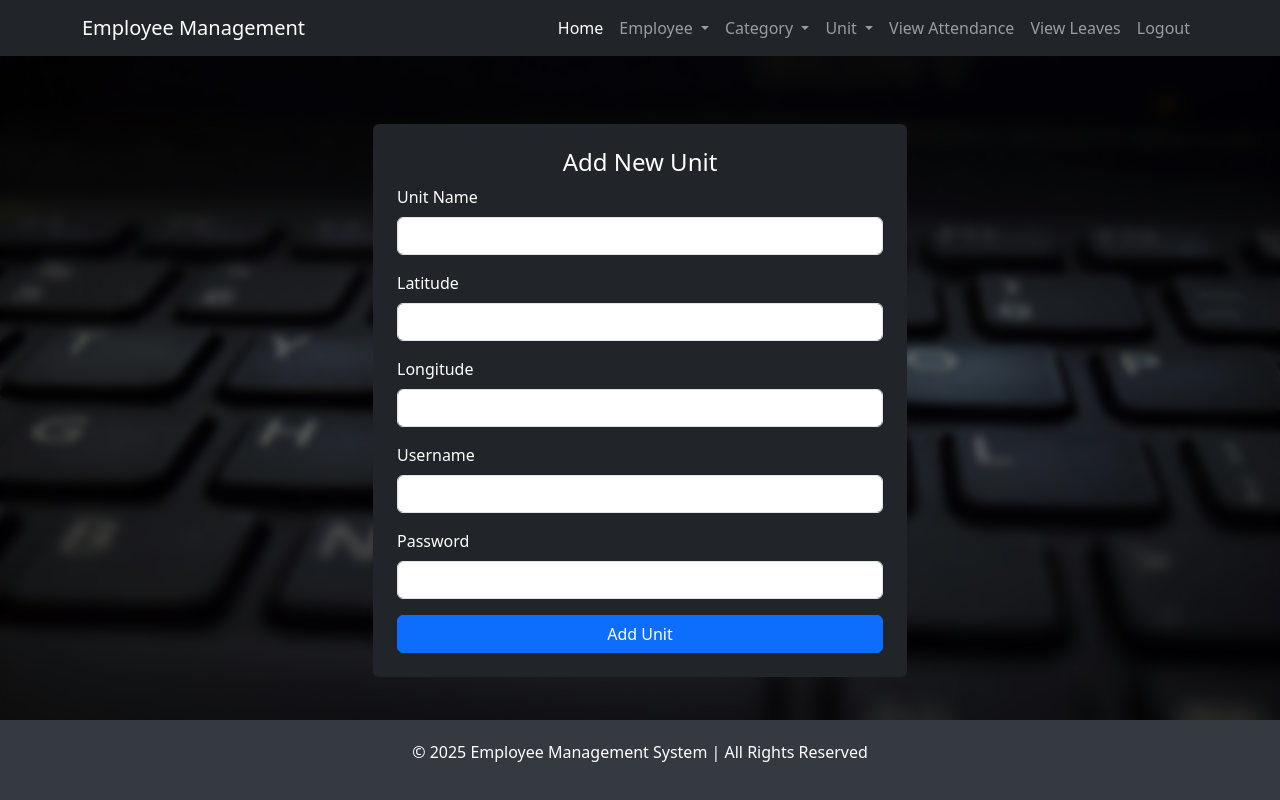
After one commit to shrmsarthak/EmployeeManagementSystemAdmin, a Flask app: page /add_unit in a window 1280 px wide. The commit adds this page. Run offline with Flask 3, Linux system fonts and the light colour scheme; the visitor is signed in with stand-in values (Sample User, id 1); parts of the project's set-up code (start-up, migrations or seed data) failed here and were passed over; some libraries are stand-ins or nearby versions.

Commit message:
unit added

```diff
--- a/app.py
+++ b/app.py
@@ -412,6 +412,96 @@ def delete_employee_category(categoryname):
 
     return redirect(url_for('view_employee_category'))
 
+@app.route('/add_unit', methods=['GET', 'POST'])
+def add_unit():
+    if 'logged_in' not in session:
+        return redirect(url_for('admin'))
+
+    if request.method == "POST":
+        unit_name = request.form["unit_name"]
+        latitude = request.form["latitude"]
+        longitude = request.form["longitude"]
+        username = request.form["username"]
+        password = request.form["password"]
+
+        new_unit = {
+            'unit_name': unit_name,
+            'latitude': latitude,
+            'longitude': longitude,
+            'username': username,
+            'password': password
+        }
+
+        try:
+            ref = db.reference(f'/units/{unit_name}')
+            existing_unit = ref.get()
+
+            if existing_unit:
+                flash('Unit with this name already exists!', 'warning')
+            else:
+                ref.set(new_unit)
+                flash('Unit added successfully!', 'success')
+
+        except Exception as e:
+            flash('Failed to add unit!', 'danger')
+
+    return render_template('add_unit.html')
+
+
+@app.route('/view_units')
+def view_units():
+    if 'logged_in' not in session:
+        return redirect(url_for('admin'))
+
+    ref = db.reference('units')
+    units = ref.get() or {}
+
+    return render_template('view_units.html', units=units)
+
+@app.route('/edit_unit/<string:unit_name>', methods=['GET', 'POST'])
+def edit_unit(unit_name):
+    if 'logged_in' not in session:
+        return redirect(url_for('admin'))
+
+    ref = db.reference(f'/units/{unit_name}')
+    unit = ref.get() or {}
+
+    if not unit:
+        flash('Unit not found!', 'danger')
+        return redirect(url_for('view_units'))
+
+    if request.method == "POST":
+        updated_data = {
+            'unit_name': request.form["unit_name"],
+            'latitude': request.form["latitude"],
+            'longitude': request.form["longitude"],
+            'username': request.form["username"],
+            'password': request.form["password"]
+        }
+
+        try:
+            ref.set(updated_data)
+            flash('Unit updated successfully!', 'success')
+            return redirect(url_for('view_units'))
+        except Exception as e:
+            flash('Failed to update unit!', 'danger')
+
+    return render_template('edit_unit.html', unit=unit)
+
+@app.route('/delete_unit/<string:unit_name>')
+def delete_unit(unit_name):
+    if 'logged_in' not in session:
+        return redirect(url_for('admin'))
+
+    ref = db.reference(f'/units/{unit_name}')
+
+    try:
+        ref.delete()
+        flash('Unit deleted successfully!', 'success')
+    except Exception as e:
+        flash('Failed to delete unit!', 'danger')
+
+    return redirect(url_for('view_units'))
 
 @app.route('/logout')
 def logout():
--- /dev/null
+++ b/templates/add_unit.html
@@ -0,0 +1,36 @@
+{% extends 'base.html' %}
+
+{% block content %}
+<div class="container mt-5">
+    <div class="row justify-content-center">
+        <div class="col-md-6">
+            <div class="card bg-dark text-white p-4">
+                <h4 class="text-center">Add New Unit</h4>
+                <form method="POST">
+                    <div class="mb-3">
+                        <label for="unit_name" class="form-label">Unit Name</label>
+                        <input type="text" class="form-control" id="unit_name" name="unit_name" required>
+                    </div>
+                    <div class="mb-3">
+                        <label for="latitude" class="form-label">Latitude</label>
+                        <input type="text" class="form-control" id="latitude" name="latitude" required>
+                    </div>
+                    <div class="mb-3">
+                        <label for="longitude" class="form-label">Longitude</label>
+                        <input type="text" class="form-control" id="longitude" name="longitude" required>
+                    </div>
+                    <div class="mb-3">
+                        <label for="username" class="form-label">Username</label>
+                        <input type="text" class="form-control" id="username" name="username" required>
+                    </div>
+                    <div class="mb-3">
+                        <label for="password" class="form-label">Password</label>
+                        <input type="password" class="form-control" id="password" name="password" required>
+                    </div>
+                    <button type="submit" class="btn btn-primary w-100">Add Unit</button>
+                </form>
+            </div>
+        </div>
+    </div>
+</div>
+{% endblock %}
--- a/templates/base.html
+++ b/templates/base.html
@@ -78,9 +78,7 @@
                             </ul>
                         </li>
 
-                        <!-- <li class="nav-item">
-                            <a class="nav-link" href="/add_employee">Add Employee</a>
-                        </li> -->
+
                         <li class="nav-item dropdown">
                             <a class="nav-link dropdown-toggle" href="#" id="categoryDropdown" role="button" data-bs-toggle="dropdown" aria-expanded="false">
                                 Category
@@ -90,6 +88,17 @@
                                 <li><a class="dropdown-item" href="/view_employee_category">View Employee Category</a></li>
                             </ul>
                         </li>
+
+                        <li class="nav-item dropdown">
+                            <a class="nav-link dropdown-toggle" href="#" id="unitDropdown" role="button" data-bs-toggle="dropdown" aria-expanded="false">
+                                Unit
+                            </a>
+                            <ul class="dropdown-menu" aria-labelledby="unitDropdown">
+                                <li><a class="dropdown-item" href="/add_unit">Add Unit</a></li>
+                                <li><a class="dropdown-item" href="/view_units">View Units</a></li>
+                            </ul>
+                        </li>
+
                         <li class="nav-item">
                             <a class="nav-link" href="/view_attendance">View Attendance</a>
                         </li>
```
Also changed, not shown: templates/edit_unit.html (added, +37 -0 lines), templates/view_units.html (added, +44 -0 lines).
